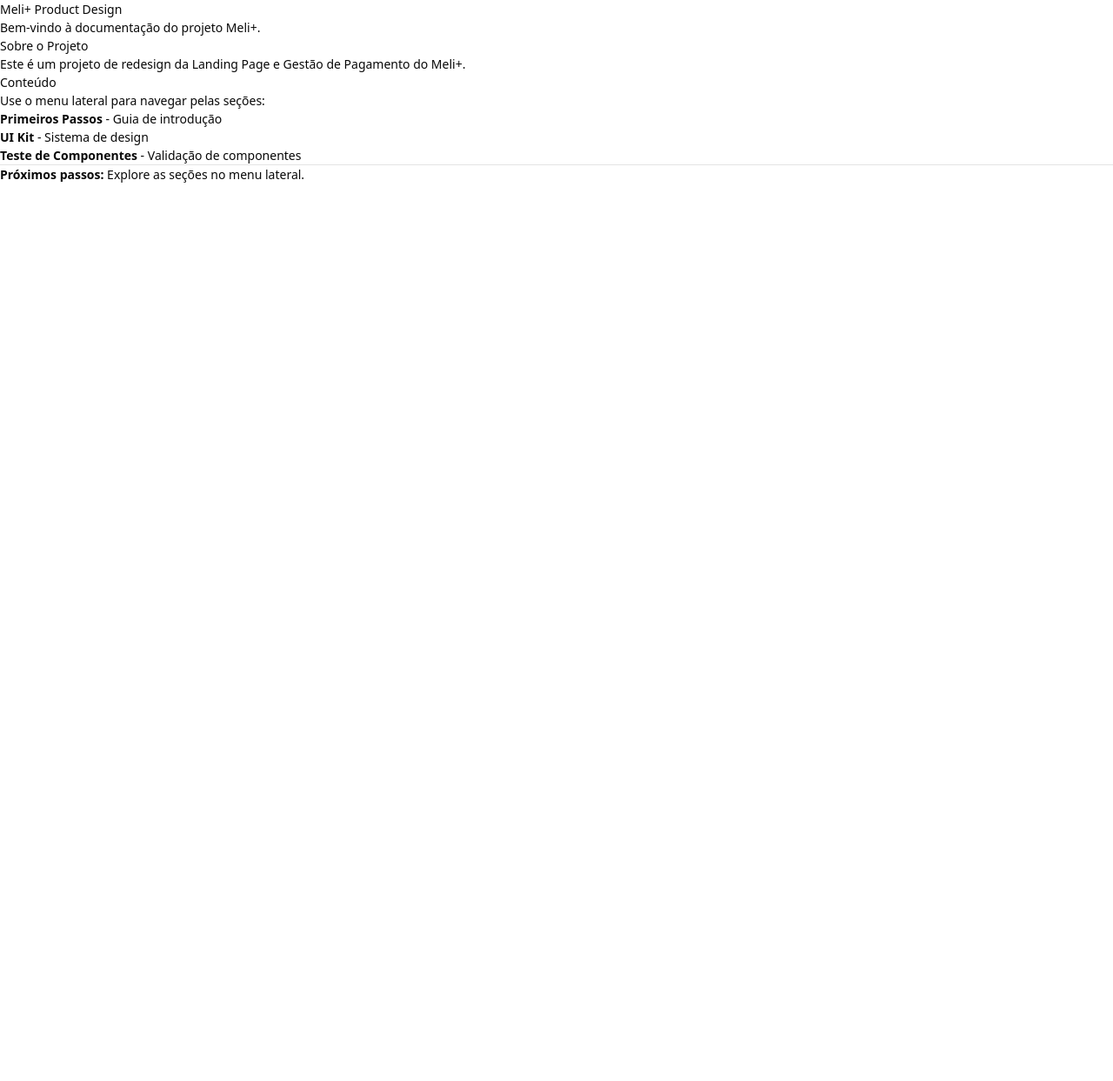
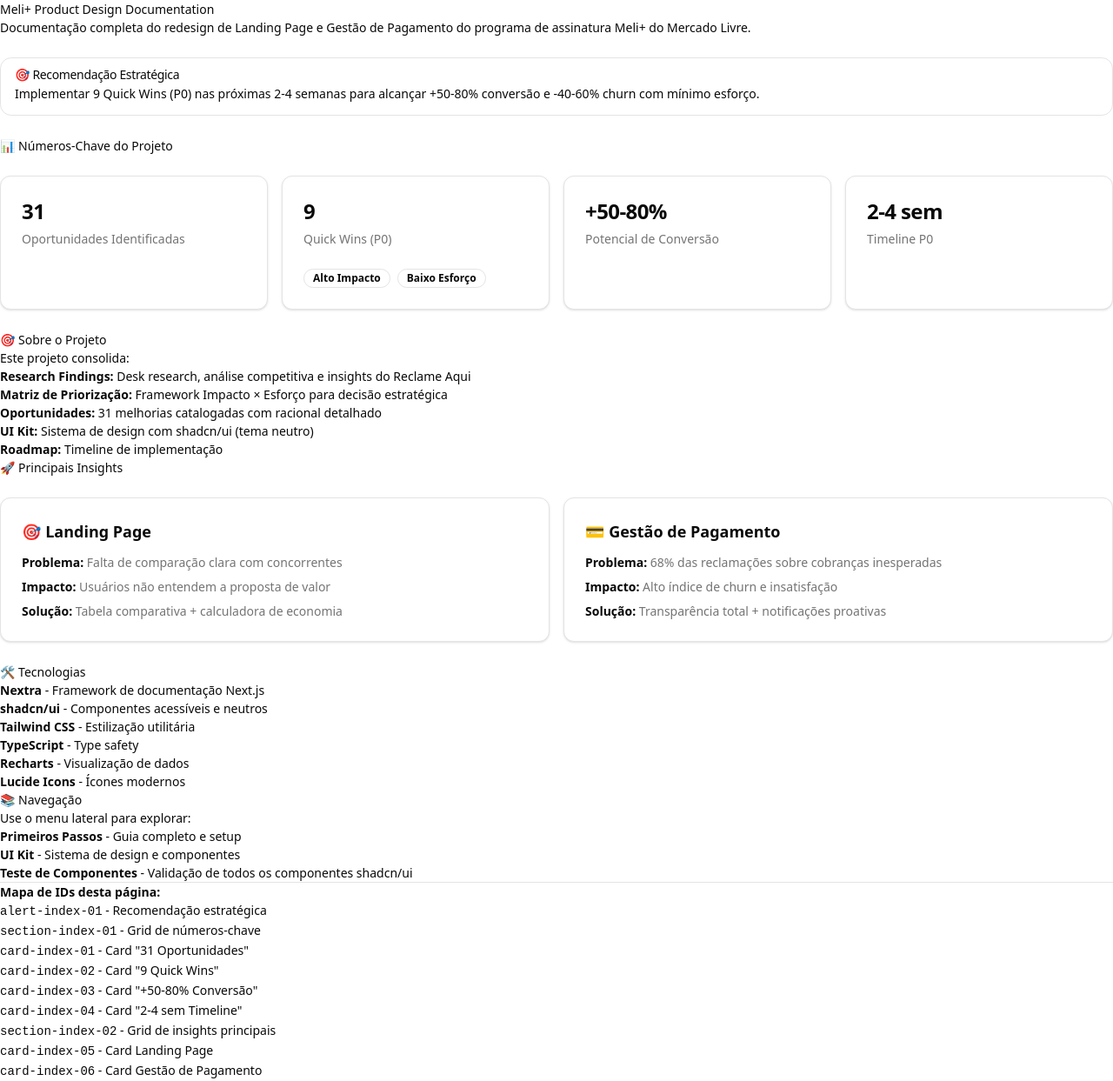
Before and after one commit to thaisnsouzaproductdesigner/Meli, a Next.js app: page / in a window 1280 px wide. Shown: the whole page at 87% size. Before the commit the page ends 800 px from the top, so only its background shows below. Built offline with nearby package versions, Linux system fonts and the light colour scheme.

Commit message:
feat: Adicionar componentes shadcn/ui e IDs de volta ao index.mdx
- Restaurado todos os componentes React (Cards, Badges, Alert)
- Adicionado IDs em todos os elementos para facilitar edição
- Mapa de IDs no final da página em formato Markdown
- Sem comentários JSX que quebram parser do Nextra

```diff
--- a/pages/index.mdx
+++ b/pages/index.mdx
@@ -1,19 +1,116 @@
-# Meli+ Product Design
+import { Card, CardContent, CardDescription, CardHeader, CardTitle } from '@/components/ui/card'
+import { Badge } from '@/components/ui/badge'
+import { Alert, AlertDescription, AlertTitle } from '@/components/ui/alert'
 
-Bem-vindo à documentação do projeto Meli+.
+# Meli+ Product Design Documentation
 
-## Sobre o Projeto
+Documentação completa do redesign de Landing Page e Gestão de Pagamento do programa de assinatura Meli+ do Mercado Livre.
 
-Este é um projeto de redesign da Landing Page e Gestão de Pagamento do Meli+.
+<Alert id="alert-index-01" className="my-6">
+  <AlertTitle>🎯 Recomendação Estratégica</AlertTitle>
+  <AlertDescription>
+    Implementar 9 Quick Wins (P0) nas próximas 2-4 semanas para alcançar +50-80% conversão e -40-60% churn com mínimo esforço.
+  </AlertDescription>
+</Alert>
 
-## Conteúdo
+## 📊 Números-Chave do Projeto
 
-Use o menu lateral para navegar pelas seções:
+<div id="section-index-01" className="grid gap-4 md:grid-cols-2 lg:grid-cols-4 my-6">
+  <Card id="card-index-01">
+    <CardHeader>
+      <CardTitle className="text-2xl">31</CardTitle>
+      <CardDescription>Oportunidades Identificadas</CardDescription>
+    </CardHeader>
+  </Card>
 
-- **Primeiros Passos** - Guia de introdução
-- **UI Kit** - Sistema de design
-- **Teste de Componentes** - Validação de componentes
+  <Card id="card-index-02">
+    <CardHeader>
+      <CardTitle className="text-2xl">9</CardTitle>
+      <CardDescription>Quick Wins (P0)</CardDescription>
+    </CardHeader>
+    <CardContent className="flex gap-2 flex-wrap">
+      <Badge variant="outline">Alto Impacto</Badge>
+      <Badge variant="outline">Baixo Esforço</Badge>
+    </CardContent>
+  </Card>
+
+  <Card id="card-index-03">
+    <CardHeader>
+      <CardTitle className="text-2xl">+50-80%</CardTitle>
+      <CardDescription>Potencial de Conversão</CardDescription>
+    </CardHeader>
+  </Card>
+
+  <Card id="card-index-04">
+    <CardHeader>
+      <CardTitle className="text-2xl">2-4 sem</CardTitle>
+      <CardDescription>Timeline P0</CardDescription>
+    </CardHeader>
+  </Card>
+</div>
+
+## 🎯 Sobre o Projeto
+
+Este projeto consolida:
+
+- **Research Findings:** Desk research, análise competitiva e insights do Reclame Aqui
+- **Matriz de Priorização:** Framework Impacto × Esforço para decisão estratégica
+- **Oportunidades:** 31 melhorias catalogadas com racional detalhado
+- **UI Kit:** Sistema de design com shadcn/ui (tema neutro)
+- **Roadmap:** Timeline de implementação
+
+## 🚀 Principais Insights
+
+<div id="section-index-02" className="grid grid-cols-1 md:grid-cols-2 gap-4 my-6">
+  <Card id="card-index-05">
+    <CardContent className="pt-6">
+      <h3 className="text-lg font-semibold mb-3">🎯 Landing Page</h3>
+      <ul className="space-y-2 text-sm text-muted-foreground">
+        <li><strong className="text-foreground">Problema:</strong> Falta de comparação clara com concorrentes</li>
+        <li><strong className="text-foreground">Impacto:</strong> Usuários não entendem a proposta de valor</li>
+        <li><strong className="text-foreground">Solução:</strong> Tabela comparativa + calculadora de economia</li>
+      </ul>
+    </CardContent>
+  </Card>
+
+  <Card id="card-index-06">
+    <CardContent className="pt-6">
+      <h3 className="text-lg font-semibold mb-3">💳 Gestão de Pagamento</h3>
+      <ul className="space-y-2 text-sm text-muted-foreground">
+        <li><strong className="text-foreground">Problema:</strong> 68% das reclamações sobre cobranças inesperadas</li>
+        <li><strong className="text-foreground">Impacto:</strong> Alto índice de churn e insatisfação</li>
+        <li><strong className="text-foreground">Solução:</strong> Transparência total + notificações proativas</li>
+      </ul>
+    </CardContent>
+  </Card>
+</div>
+
+## 🛠️ Tecnologias
+
+- **Nextra** - Framework de documentação Next.js
+- **shadcn/ui** - Componentes acessíveis e neutros
+- **Tailwind CSS** - Estilização utilitária
+- **TypeScript** - Type safety
+- **Recharts** - Visualização de dados
+- **Lucide Icons** - Ícones modernos
+
+## 📚 Navegação
+
+Use o menu lateral para explorar:
+
+- **Primeiros Passos** - Guia completo e setup
+- **UI Kit** - Sistema de design e componentes
+- **Teste de Componentes** - Validação de todos os componentes shadcn/ui
 
 ---
 
-**Próximos passos:** Explore as seções no menu lateral.
+**Mapa de IDs desta página:**
+- `alert-index-01` - Recomendação estratégica
+- `section-index-01` - Grid de números-chave
+- `card-index-01` - Card "31 Oportunidades"
+- `card-index-02` - Card "9 Quick Wins"
+- `card-index-03` - Card "+50-80% Conversão"
+- `card-index-04` - Card "2-4 sem Timeline"
+- `section-index-02` - Grid de insights principais
+- `card-index-05` - Card Landing Page
+- `card-index-06` - Card Gestão de Pagamento
```
